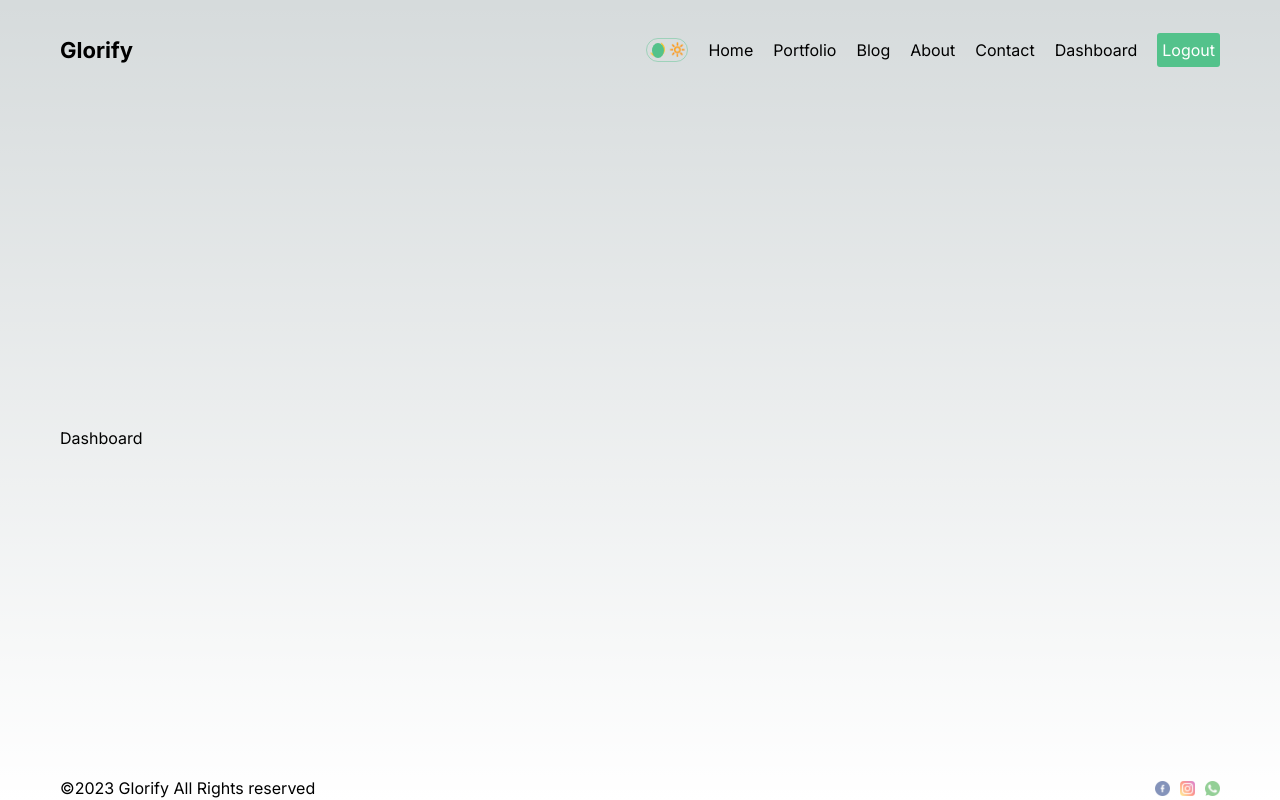
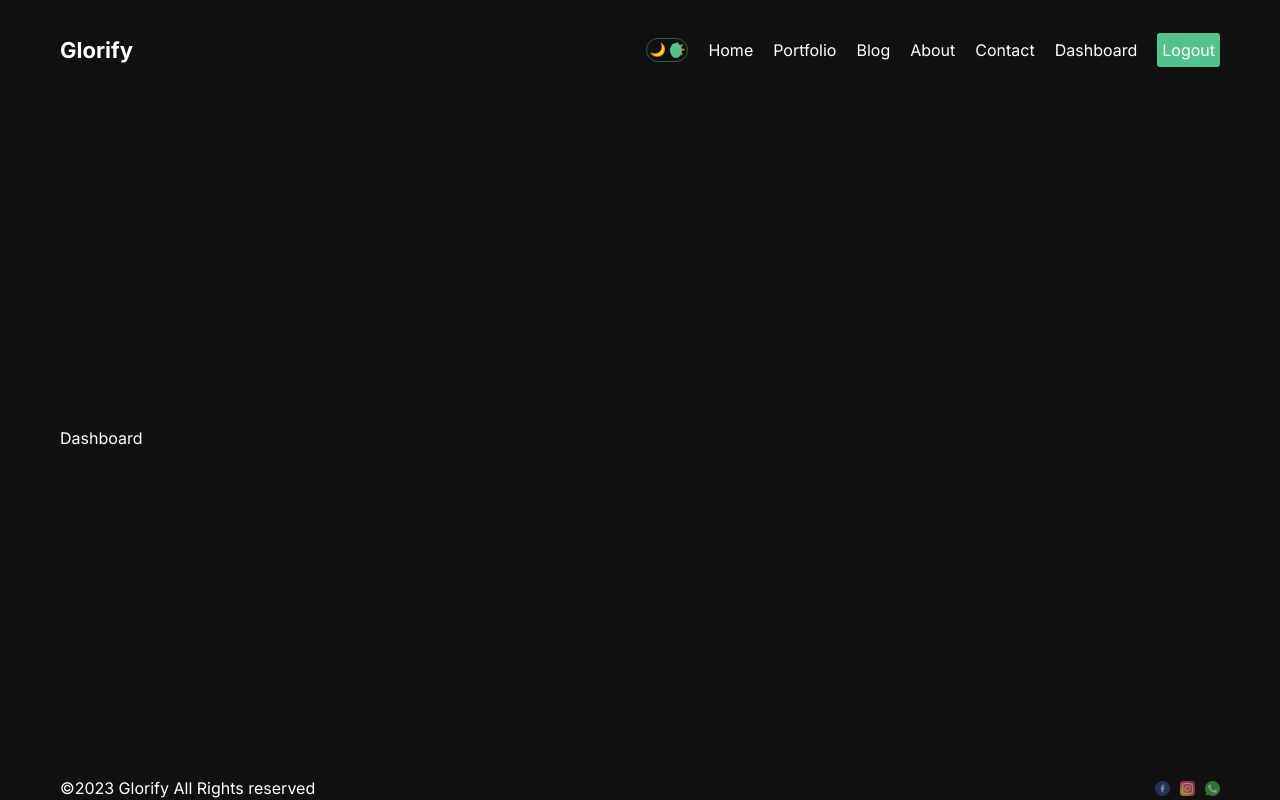
Before and after one commit to Samcode5/NextJS, a Next.js app: page /dashboard in a window 1280 px wide. Built offline with nearby package versions, Linux system fonts and the light colour scheme.

Commit message:
dark and light mode successfully done

```diff
--- a/src/app/globals.css
+++ b/src/app/globals.css
@@ -2,7 +2,7 @@
 @tailwind components;
 @tailwind utilities;
 
-:root {
+/* :root {
   --foreground-rgb: 0, 0, 0;
   --background-start-rgb: 214, 219, 220;
   --background-end-rgb: 255, 255, 255;
@@ -14,9 +14,9 @@
     --background-start-rgb: 0, 0, 0;
     --background-end-rgb: 0, 0, 0;
   }
-}
+} */
 
-body {
+/* body {
   color: rgb(var(--foreground-rgb));
   background: linear-gradient(
       to bottom,
@@ -24,7 +24,7 @@ body {
       rgb(var(--background-end-rgb))
     )
     rgb(var(--background-start-rgb));
-}
+} */
 
 .container
 {
@@ -36,3 +36,19 @@ body {
    flex-direction:column;
    justify-content: space-between;
 }
+
+
+.light{
+  background-color: white;
+  color:#111;
+}
+
+.dark{
+    background-color:#111;
+    color:white;
+
+}
+
+.theme{
+  transition: 1s all ease;
+}
--- a/src/app/layout.js
+++ b/src/app/layout.js
@@ -2,6 +2,7 @@ import Footer from '@/components/footer/Footer'
 import './globals.css'
 import { Inter } from 'next/font/google'
 import Navbar from '@/components/navbar/Navbar'
+import { ThemeProvider } from '@/context/ThemeContext'
 
 const inter = Inter({ subsets: ['latin'] })
 
@@ -14,11 +15,13 @@ export default function RootLayout({ children }) {
   return (
     <html lang="en">
       <body className={inter.className}>
+        <ThemeProvider>
         <div className='container'>
         <Navbar/>
         {children}
         <Footer/>
         </div>
+        </ThemeProvider>
       </body>
     </html>
   )
--- a/src/components/DarkModeToggle/toggle.jsx
+++ b/src/components/DarkModeToggle/toggle.jsx
@@ -1,11 +1,14 @@
-import React from 'react'
+"use client"
+import React, { useContext } from 'react'
 import styles from './toggle.module.css';
+import { ThemeContext } from '@/context/ThemeContext';
 const Toggle = () => {
+  const {toggle,mode}=useContext(ThemeContext);
   return (
-    <div className={styles.container}>
+    <div className={styles.container} onClick={toggle}>
         <div className={styles.icon}>🌙</div>
         <div className={styles.icon}>🔆</div>
-        <div className={styles.ball}></div>
+        <div className={styles.ball} style={mode==="light"?{left:"5px"}:{right:"5px"}}></div>
     </div>
   )
 }
--- a/src/components/DarkModeToggle/toggle.module.css
+++ b/src/components/DarkModeToggle/toggle.module.css
@@ -22,5 +22,5 @@
     background-color:#53c28b;
     border-radius: 50%;
     position:absolute;
-    left:5px;
+
 }
--- /dev/null
+++ b/src/context/ThemeContext.js
@@ -0,0 +1,24 @@
+"use client"
+
+import { createContext, useState } from "react"
+
+
+export const ThemeContext= createContext();
+export const ThemeProvider = ({children}) =>{
+    console.log("clicked");
+ const [mode,setMode]= useState("dark");
+ const toggle=() =>{
+     if(mode==="dark")
+     {
+        setMode("light");
+     }
+
+     else setMode("dark");
+ }
+
+ return (
+ <ThemeContext.Provider value={{toggle,mode}}>
+   <div className={`theme ${mode}`}>{children}</div>
+ </ThemeContext.Provider>
+ )
+}
```
